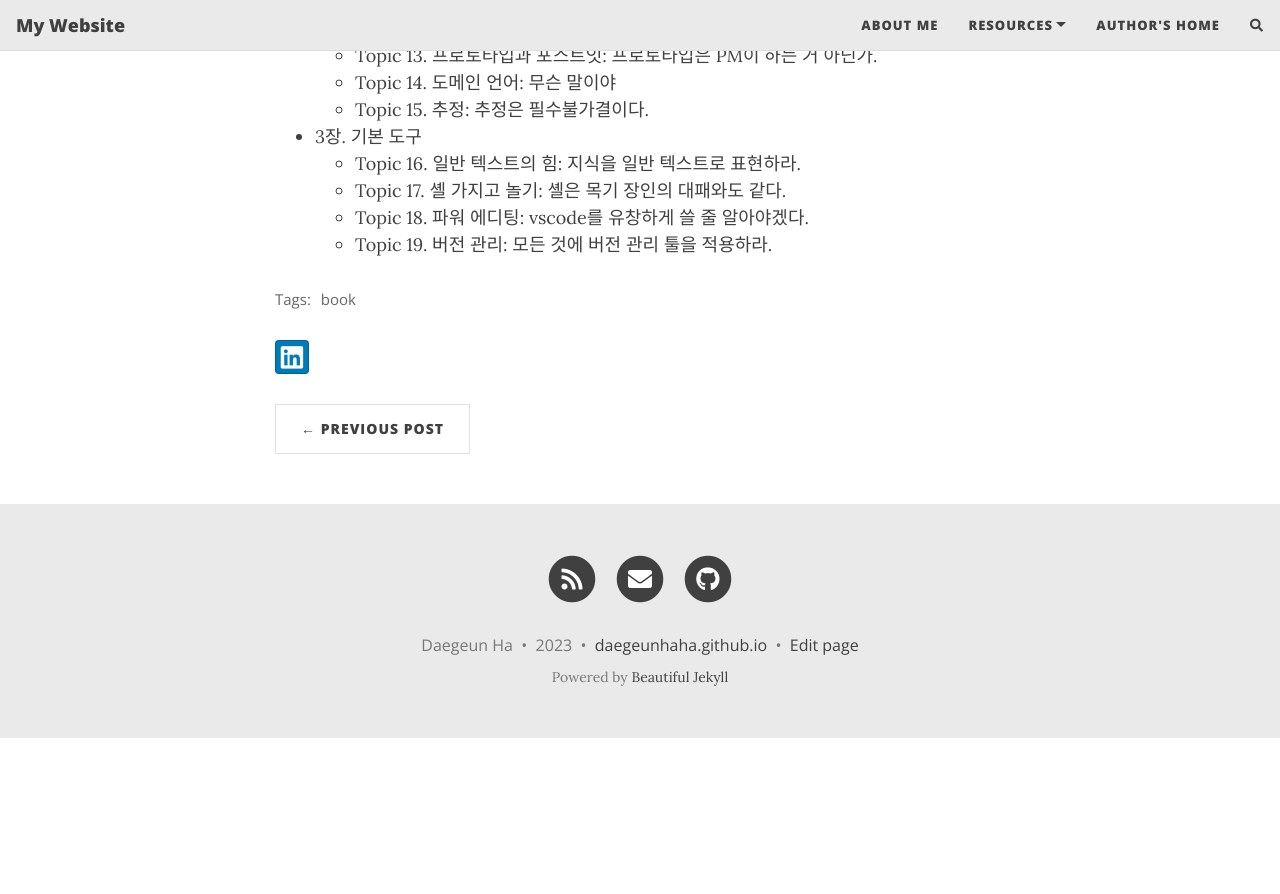
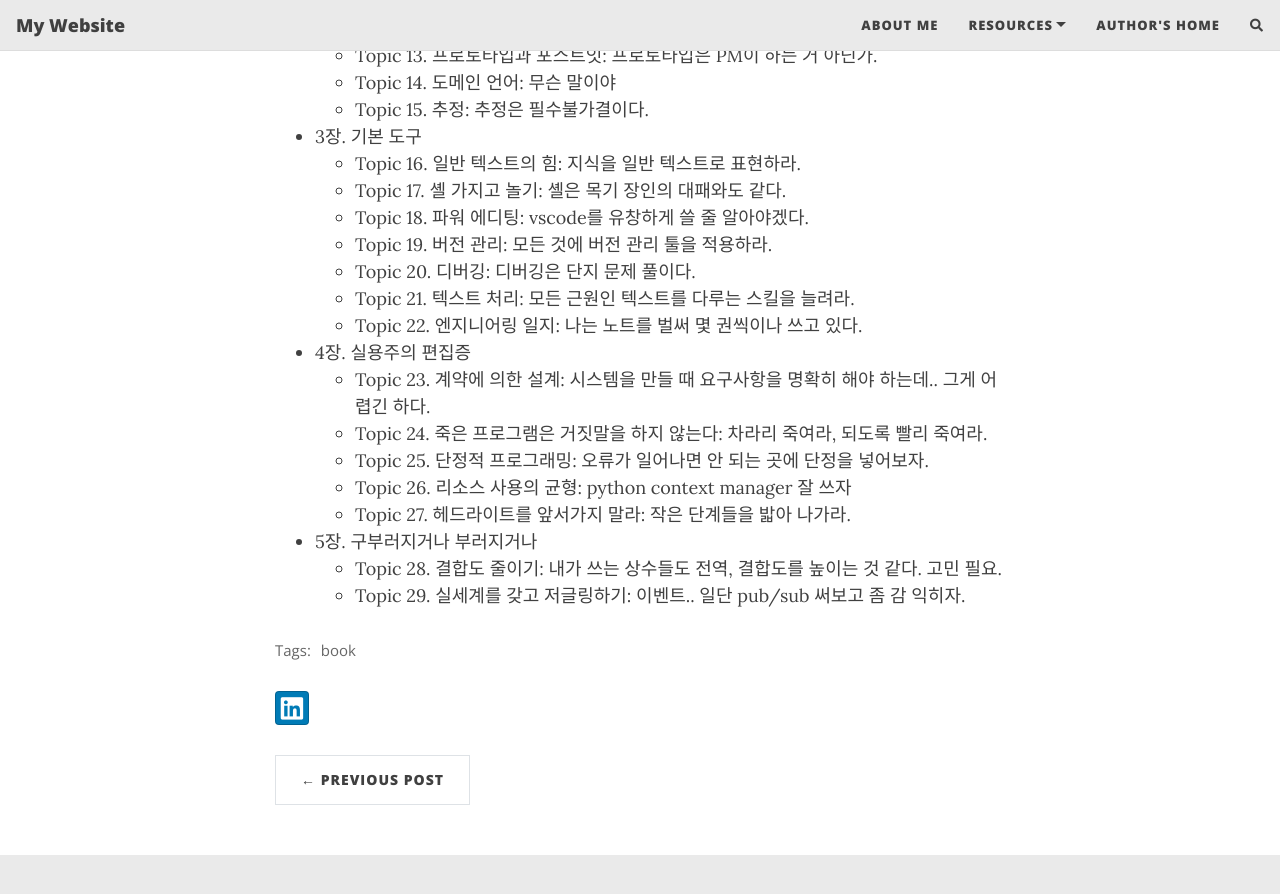
Before and after one commit to daegeunhaha/daegeunhaha.github.io, a Jekyll site: the page built from _posts/2023-05-09-the-programatic-programmer.md, in a window 1280 px wide and 900 px high, scrolled down 777 px. Shown: the top 894 px of the window. Built offline with Jekyll 4.4.1, drawn with Linux system fonts in a browser that asks for light colours; nearby versions of some CDN libraries; comment, search, counter and statistics services are not loaded; before the commit the page ends 1515 px from its top, so only the background shows below that.

Commit message:
fix post about the programatic programmer

```diff
--- a/_posts/2023-05-09-the-programatic-programmer.md
+++ b/_posts/2023-05-09-the-programatic-programmer.md
@@ -30,3 +30,15 @@ comments: true
   * Topic 17. 셸 가지고 놀기: 셸은 목기 장인의 대패와도 같다.
   * Topic 18. 파워 에디팅: vscode를 유창하게 쓸 줄 알아야겠다.
   * Topic 19. 버전 관리: 모든 것에 버전 관리 툴을 적용하라.
+  * Topic 20. 디버깅: 디버깅은 단지 문제 풀이다.
+  * Topic 21. 텍스트 처리: 모든 근원인 텍스트를 다루는 스킬을 늘려라.
+  * Topic 22. 엔지니어링 일지: 나는 노트를 벌써 몇 권씩이나 쓰고 있다.
+* 4장. 실용주의 편집증
+  * Topic 23. 계약에 의한 설계: 시스템을 만들 때 요구사항을 명확히 해야 하는데.. 그게 어렵긴 하다.
+  * Topic 24. 죽은 프로그램은 거짓말을 하지 않는다: 차라리 죽여라, 되도록 빨리 죽여라.
+  * Topic 25. 단정적 프로그래밍: 오류가 일어나면 안 되는 곳에 단정을 넣어보자.
+  * Topic 26. 리소스 사용의 균형: python context manager 잘 쓰자
+  * Topic 27. 헤드라이트를 앞서가지 말라: 작은 단계들을 밟아 나가라.
+* 5장. 구부러지거나 부러지거나
+  * Topic 28. 결합도 줄이기: 내가 쓰는 상수들도 전역, 결합도를 높이는 것 같다. 고민 필요.
+  * Topic 29. 실세계를 갖고 저글링하기: 이벤트.. 일단 pub/sub 써보고 좀 감 익히자.
```
